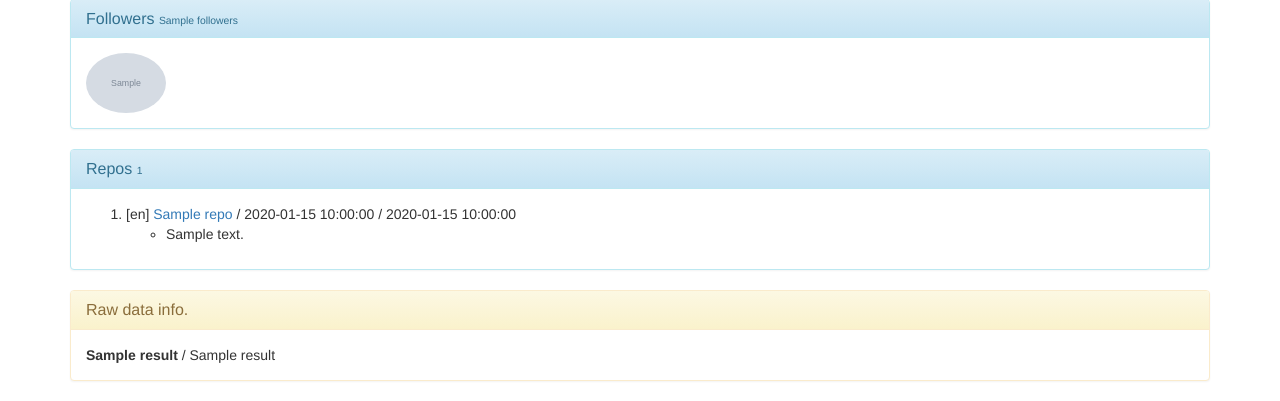
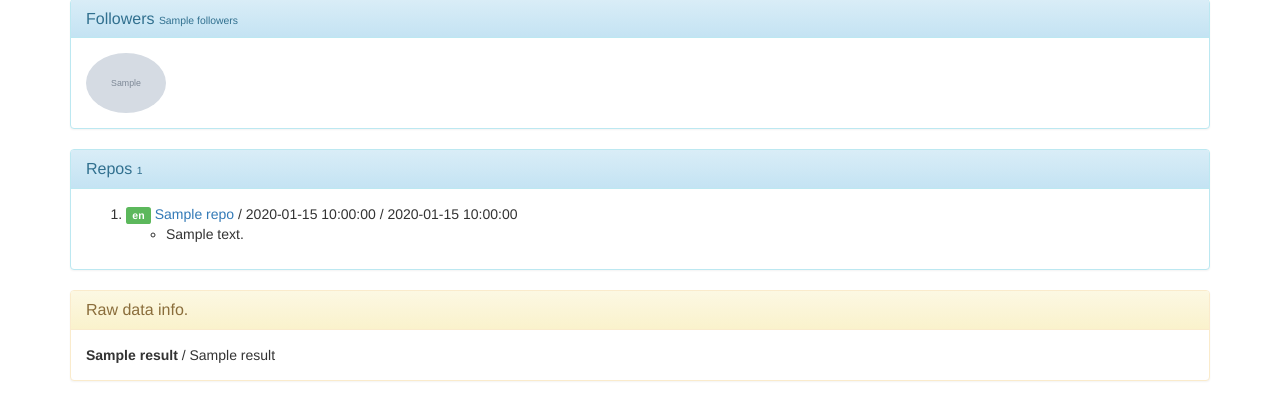
Before and after one commit to toomore/github_api, a Flask app: template templates/user.html in a window 1280 px wide. Shown: the part 503-904 px from the top of the page. Run offline with Flask 2, Linux system fonts and the light colour scheme; the template is opened without the code that fills it: most values are stand-ins (such as "Sample title", 1, 10 or a date in 2020); grey boxes marked "Sample" are stand-in pictures; some libraries are stand-ins or nearby versions.

Commit message:
Add label css.

```diff
--- a/templates/user.html
+++ b/templates/user.html
@@ -58,7 +58,7 @@
     <div class="panel-body">
         <ol>
         {% for i in result['repos_list']%}
-        <li>[{{i.language}}] <a href="{{i.url}}">{{i.name}}</a> / {{i.updated_at}} / {{i.pushed_at}}
+        <li><label class="label label-success">{{i.language}}</label> <a href="{{i.url}}">{{i.name}}</a> / {{i.updated_at}} / {{i.pushed_at}}
                 <ul>
                     <li>{{i.description}}</li>
                     {% if i.fork %}
```
